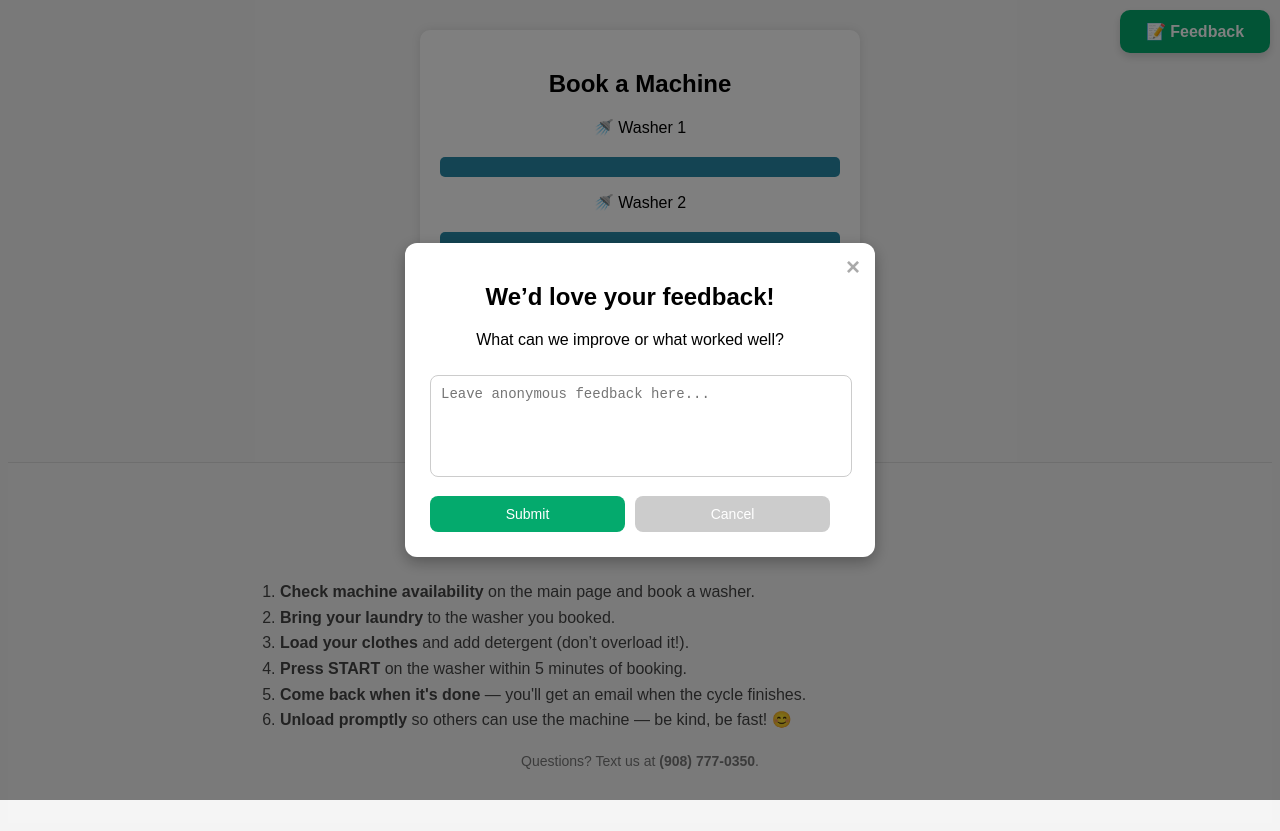
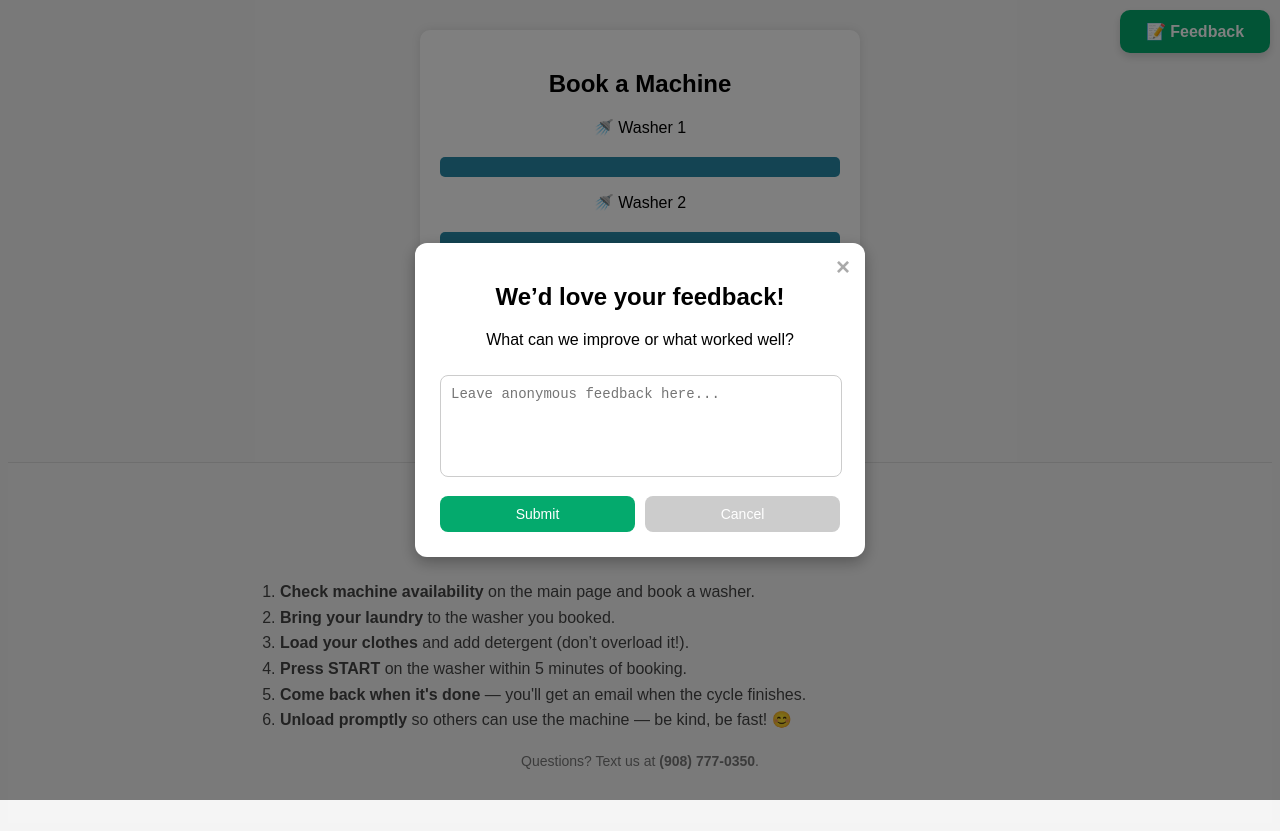
Before and after one commit to KrishPSU/hbg-washers, a website: page app/pages/index.html in a window 1280 px wide. Both pictures are taken after a click on the button "📝 Feedback". Drawn offline with nearby package versions, Linux system fonts and the light colour scheme; no server answers.

Commit message:
Update feedback.css

```diff
--- a/app/css/feedback.css
+++ b/app/css/feedback.css
@@ -48,7 +48,7 @@ body.modal-open {
   /* Modal Box */
   .modal-box {
     background: white;
-    padding: 20px 45px 10px 25px;
+    padding: 20px 25px 10px 25px;
     border-radius: 12px;
     width: 90%;
     max-width: 400px;
@@ -73,7 +73,7 @@ body.modal-open {
 
   /* Textarea */
   textarea {
-    width: 100%;
+    width: 95%;
     padding: 10px;
     font-size: 14px;
     border: 1px solid #ccc;
```
